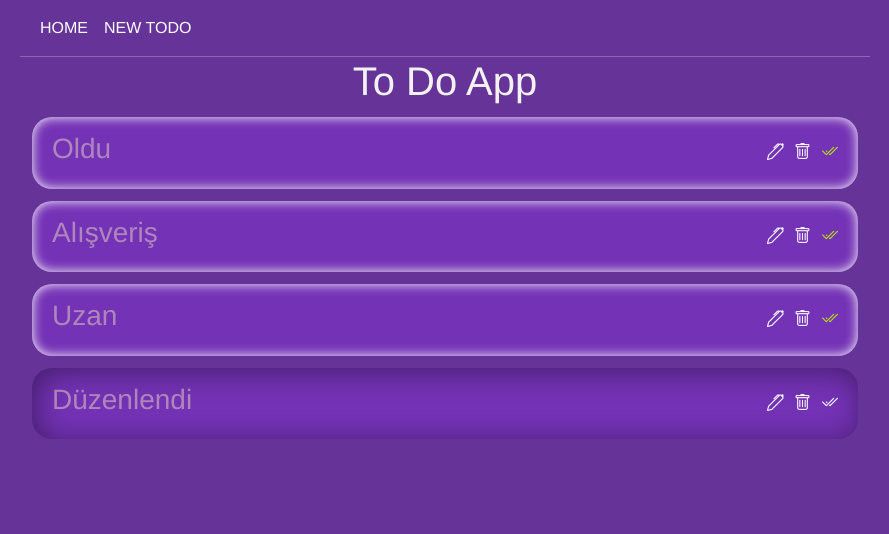
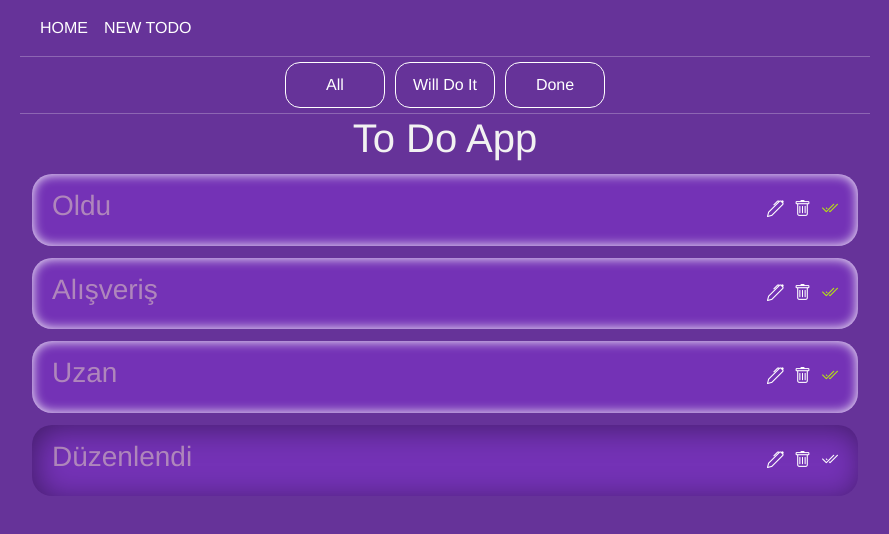
Before and after one commit to oguzhanascier/todolist-vue3-jsonServer, a Vue app: page / in a window 1280 px wide. Shown: the top 534 px of the page, without its empty margins (195-1084 px from the left). Built offline with nearby package versions, Linux system fonts and the light colour scheme; data requests are answered from the project's data file.

Commit message:
get $event from from navbarFilter component

```diff
--- a/src/App.vue
+++ b/src/App.vue
@@ -1,27 +1,32 @@
 <template>
-<div>
-  <navbar></navbar>
-  <router-view></router-view>
-</div>
+  <div>
+    <navbar></navbar>
+    <navbar-filter @filterStatus="activeTab = $event"></navbar-filter>
+    <router-view></router-view>
+  </div>
 </template>
 <script>
 import navbar from './components/navbar.vue';
-export default{
-components:{navbar}
+import navbarFilter from './components/navbarFilter.vue';
+export default {
+  components: { navbar, navbarFilter },
+  data() {
+    return {
+
+    }
+  }
 }
 </script>
 <style>
-#app{
+#app {
   font-family: 'Franklin Gothic Medium', 'Arial Narrow', Arial, sans-serif;
   text-align: center;
   color: #f2f2f2;
   max-width: 850px;
   margin: 0 auto;
 }
-body{
+
+body {
   background: #663399 !important;
 }
-
-
-
 </style>
```
